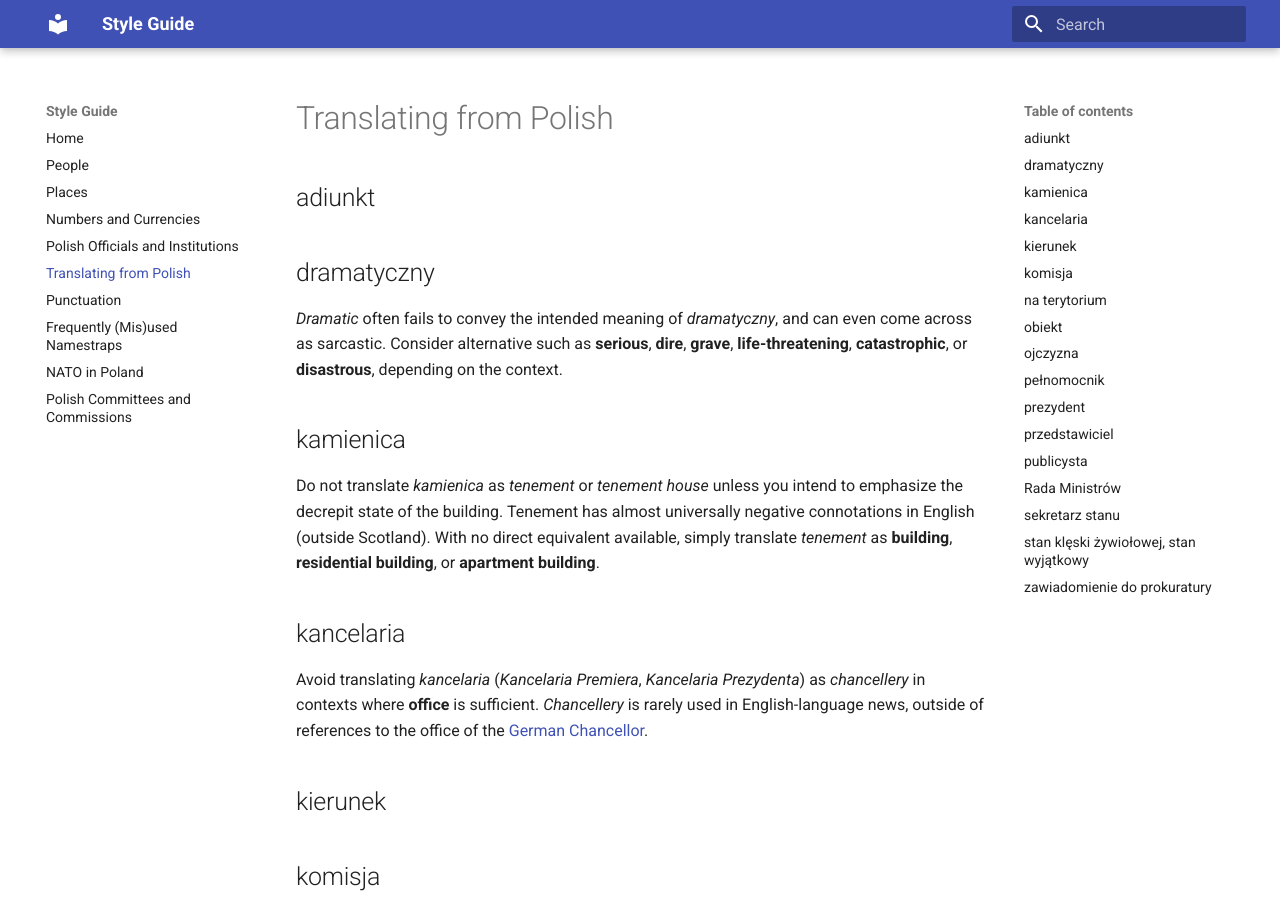
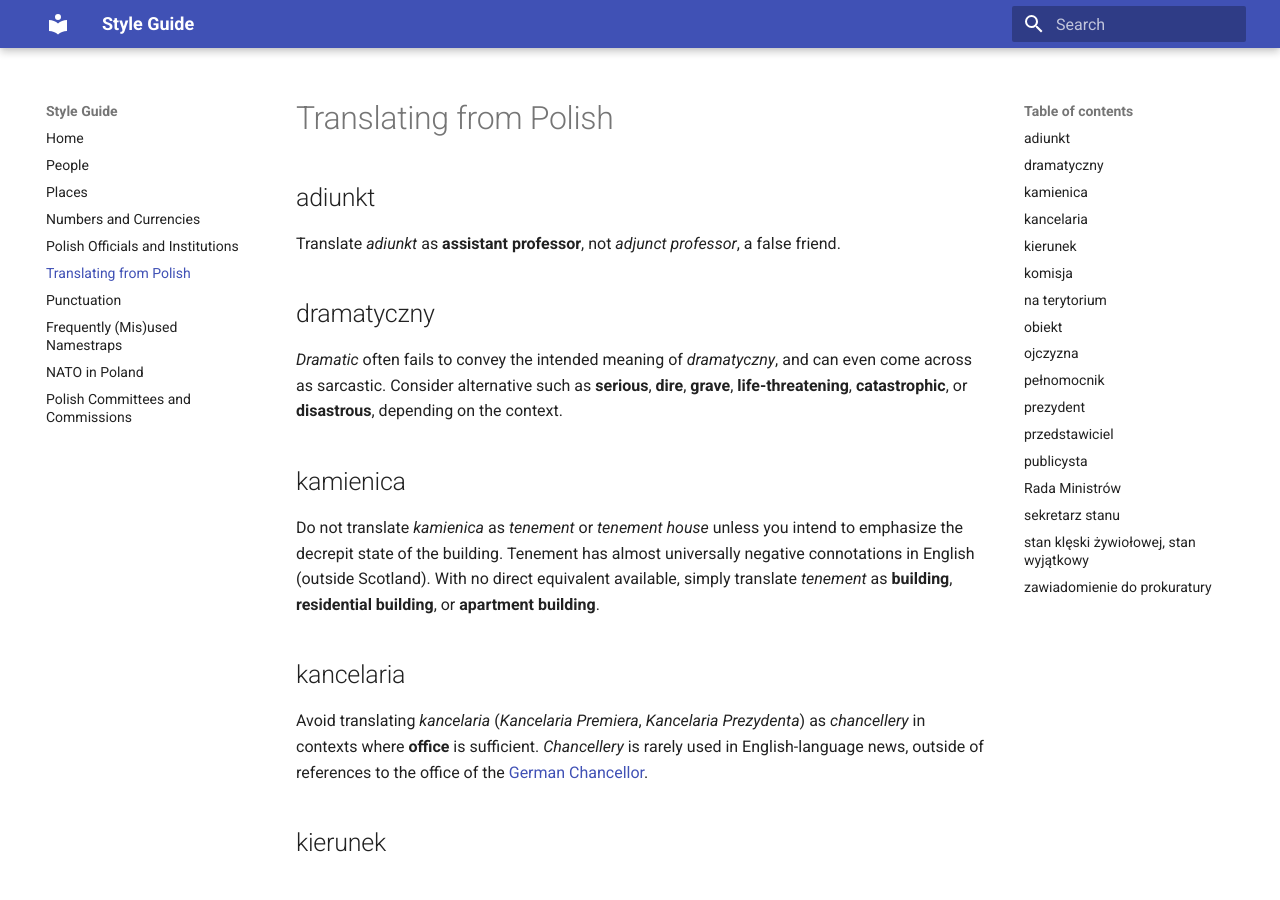
Before and after one commit to rthrbrs/styleguide, an MkDocs documentation site: the page built from docs/TranslatingFromPolish.md, in a window 1280 px wide and 900 px high. Built offline with MkDocs 1.6.1 and Material for MkDocs 9.7.7, drawn with Linux system fonts in a browser that asks for light colours.

Commit message:
addedd adiunkt

```diff
--- a/docs/TranslatingFromPolish.md
+++ b/docs/TranslatingFromPolish.md
@@ -3,6 +3,8 @@ title: Translating from Polish
 ---
 
 ## adiunkt
+
+Translate _adiunkt_ as **assistant professor**, not _adjunct professor_, a false friend.
 
 ## dramatyczny
 
```
